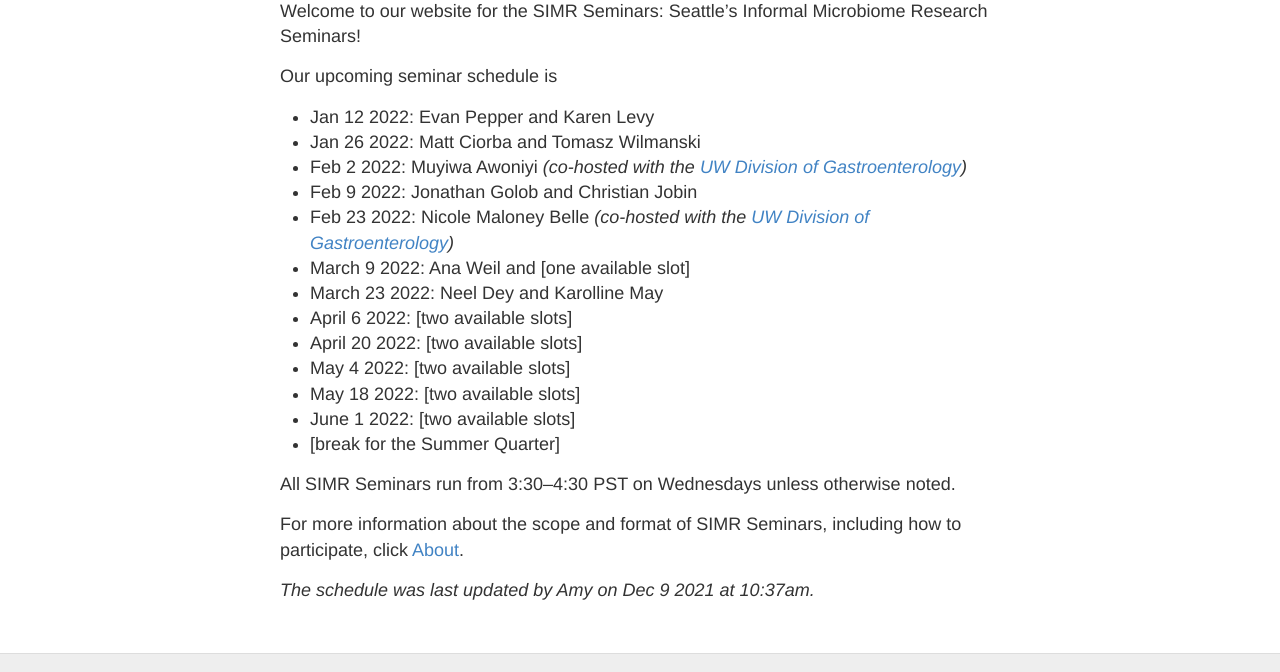
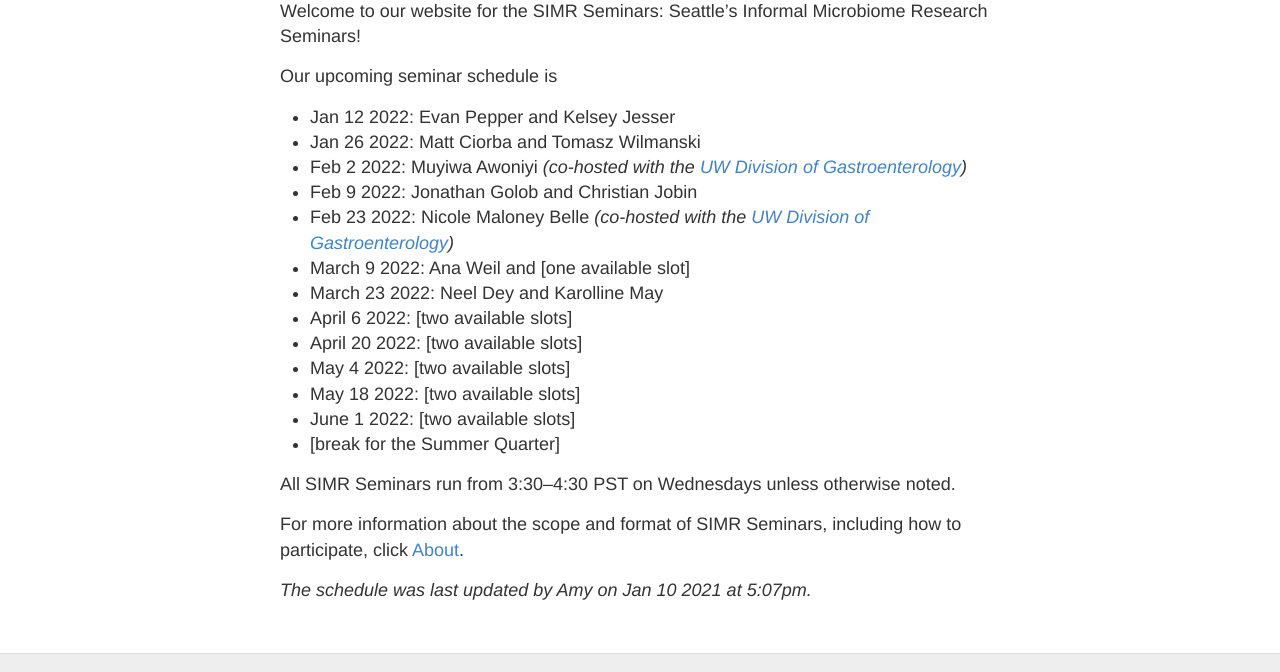
Before and after one commit to SIMR-seminars/SIMR-seminars.github.io, a Jekyll site: the page built from _posts/2021-12-7-SIMR-Seminars.md, in a window 1280 px wide. Shown: the part 228-900 px from the top of the page. Built offline with Jekyll 4.4.1, drawn with Linux system fonts in a browser that asks for light colours.

Commit message:
update weds sched

```diff
--- a/_posts/2021-12-7-SIMR-Seminars.md
+++ b/_posts/2021-12-7-SIMR-Seminars.md
@@ -7,7 +7,7 @@ Welcome to our website for the SIMR Seminars: Seattle's Informal Microbiome Rese
 
 Our upcoming seminar schedule is
 
-- Jan 12 2022: Evan Pepper and Karen Levy
+- Jan 12 2022: Evan Pepper and Kelsey Jesser
 - Jan 26 2022: Matt Ciorba and Tomasz Wilmanski
 - Feb 2 2022: Muyiwa Awoniyi *(co-hosted with the [UW Division of Gastroenterology](https://gastro.uw.edu/))*
 - Feb 9 2022: Jonathan Golob and Christian Jobin
@@ -25,4 +25,4 @@ All SIMR Seminars run from 3:30--4:30 PST on Wednesdays unless otherwise noted.
 
 For more information about the scope and format of SIMR Seminars, including how to participate, click [About](https://simr-seminars.github.io/about/).
 
-*The schedule was last updated by Amy on Dec 9 2021 at 10:37am.*
+*The schedule was last updated by Amy on Jan 10 2021 at 5:07pm.*
```
